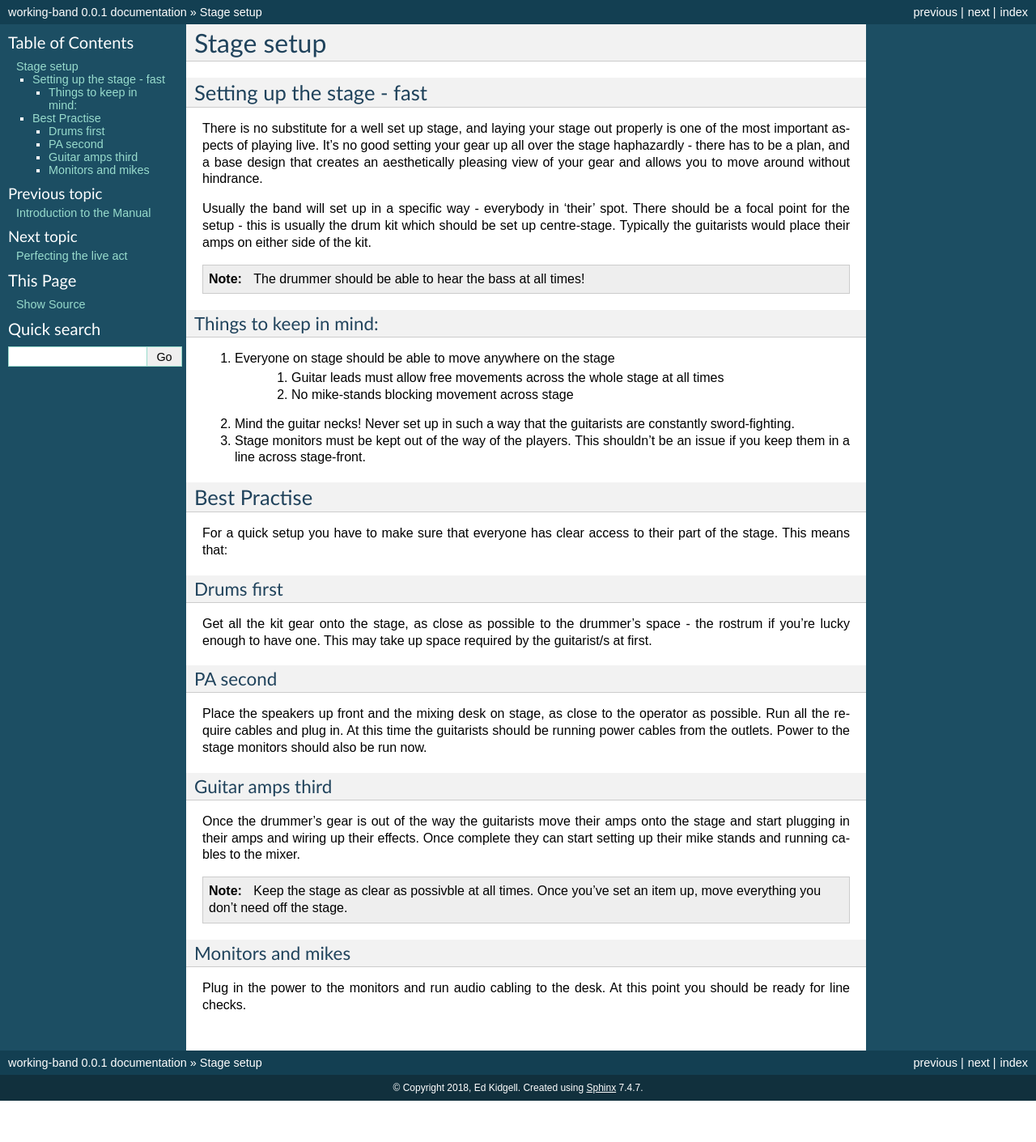
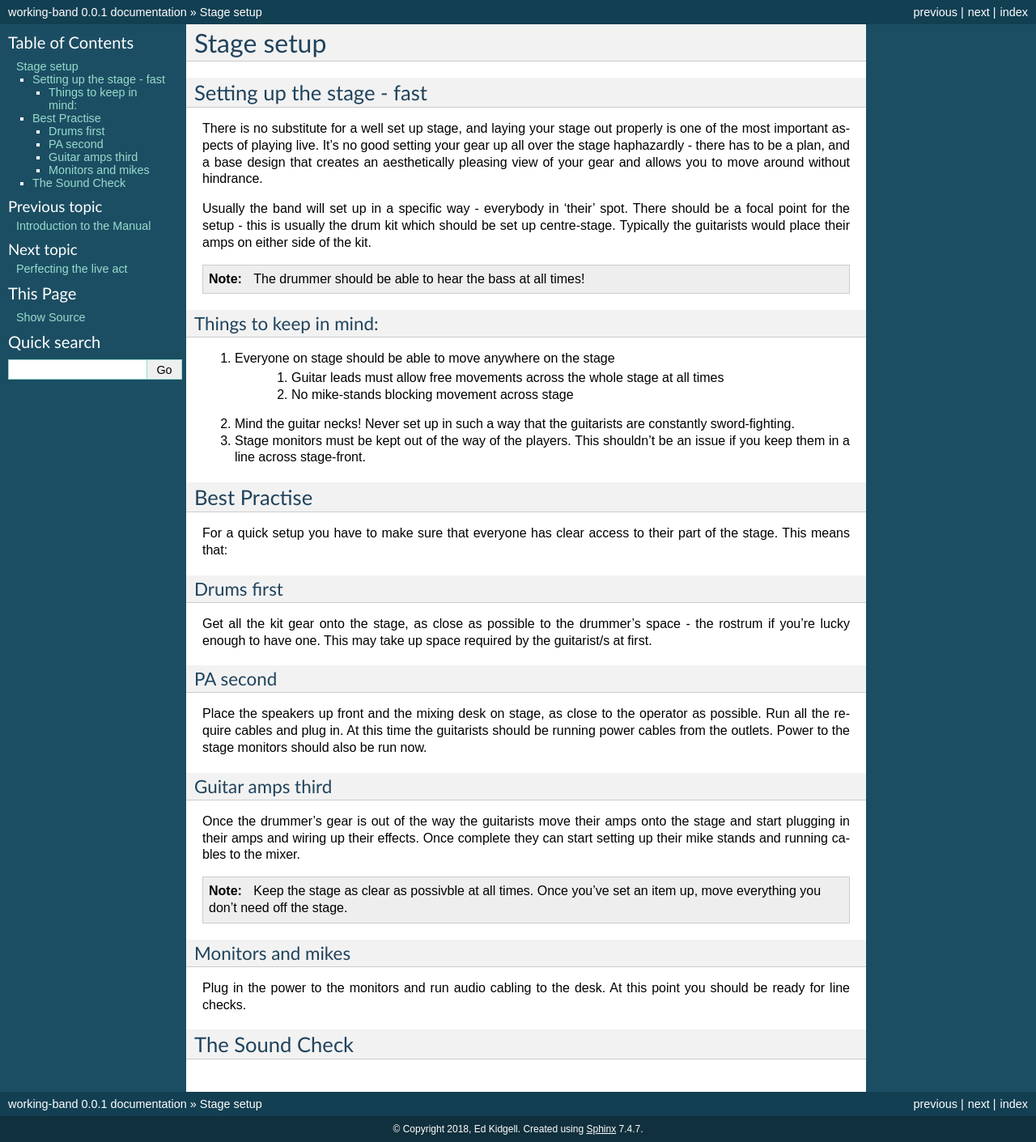
Before and after one commit to flakjakk/working-band, a Sphinx documentation site: the page built from docs/source/stagesetup.rst, in a window 1280 px wide. Shown: the whole page at 81% size. Built offline with Sphinx 7.4.7, drawn with Linux system fonts in a browser that asks for light colours; before the commit the page ends 1360 px from its top, so only the background shows below that.

Commit message:
Added placement jpg.

```diff
--- a/docs/source/stagesetup.rst
+++ b/docs/source/stagesetup.rst
@@ -50,3 +50,6 @@ Monitors and mikes
 ==================
 
 Plug in the power to the monitors and run audio cabling to the desk. At this point you should be ready for line checks.
+
+The Sound Check
+###############
```
Also changed, not shown: docs/source/images/seats-placement-on-stage.jpg (added).
